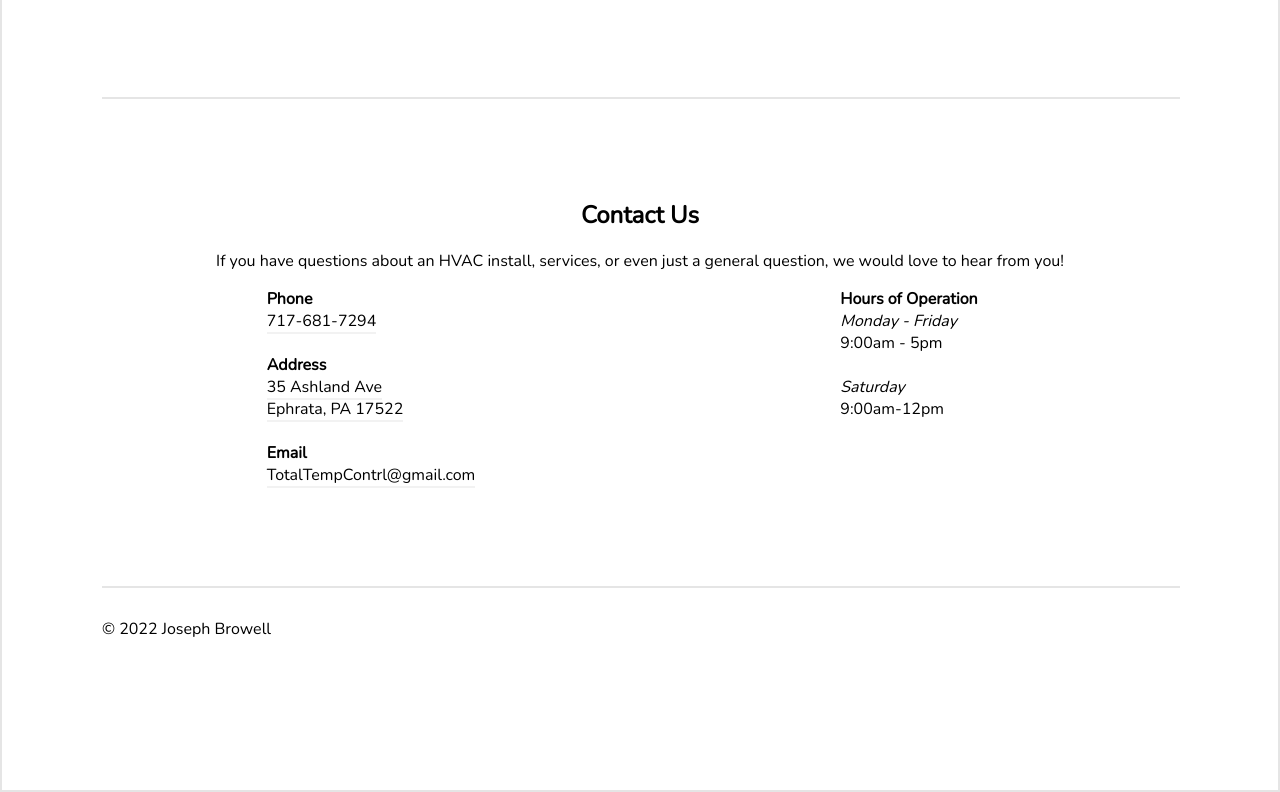
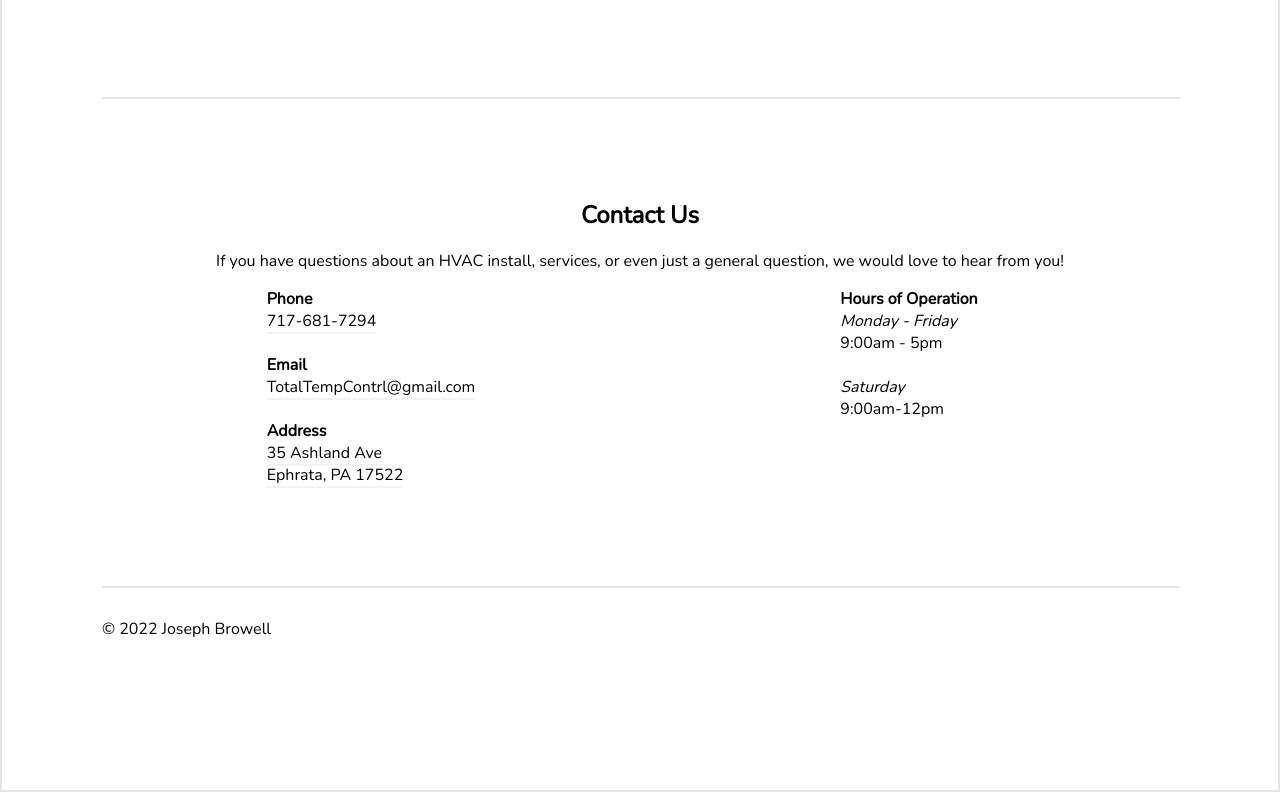
Before and after one commit to TwitchBronBron/totaltempcontrol.org, a website: page index.html in a window 1280 px wide. Shown: the part 3590-4382 px from the top of the page. Drawn offline with nearby package versions, Linux system fonts and the light colour scheme; a web font is replaced by a local one.

Commit message:
change order of email and address

```diff
--- a/index.html
+++ b/index.html
@@ -108,17 +108,17 @@
                             <a nobold class="phone" target="_blank" href="tel:717-681-7294">717-681-7294</a>
                             <br />
                             <br />
+                            <b>Email</b><br />
+                            <a nobold class="email" target="_blank"
+                                href="mailto:TotalTempContrl@gmail.com">TotalTempContrl@gmail.com</a>
+                            <br />
+                            <br />
+
                             <b>Address</b><br />
                             <a target="_blank" href="https://goo.gl/maps/6AvwgBqc4LWx6AQt8">
                                 35 Ashland Ave<br />
                                 Ephrata, PA 17522
                             </a>
-                            <br />
-                            <br />
-                            <b>Email</b>
-                            <br />
-                            <a nobold class="email" target="_blank"
-                                href="mailto:TotalTempContrl@gmail.com">TotalTempContrl@gmail.com</a>
                         </div>
                     </div>
                 </div>
--- a/package.json
+++ b/package.json
@@ -4,7 +4,7 @@
   "description": "The source code for ChristmanAppliances.com",
   "main": "index.js",
   "scripts": {
-    "serve": "live-server"
+    "serve": "live-server --host=0.0.0.0"
   },
   "repository": {
     "type": "git",
@@ -17,6 +17,6 @@
   },
   "homepage": "https://github.com/TwitchBronBron/ChristmanAppliances.com#readme",
   "devDependencies": {
-    "live-server": "^1.2.1"
+    "live-server": "^1.2.2"
   }
 }
```
Also changed, not shown: 1 other file.
